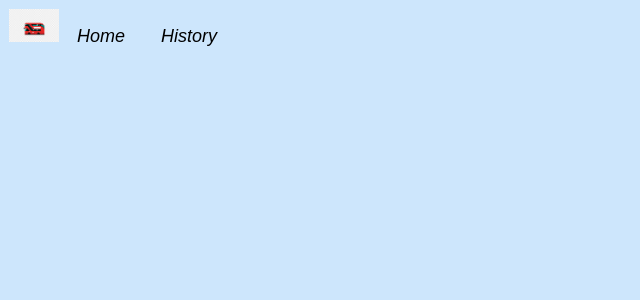
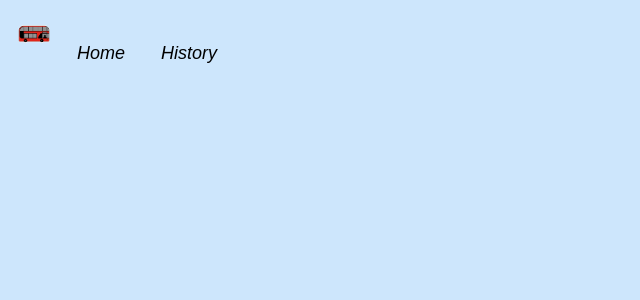
Before and after one commit to FinLSoftwire/busboardreact, a React (Create React App) app: page /nav in a window 1280 px wide. Shown: the top 300 px of the page, without its empty margins (0-640 px from the left). Built offline with nearby package versions, Linux system fonts and the light colour scheme.

Commit message:
alignment weird but navbar ok

```diff
--- a/src/navbar.css
+++ b/src/navbar.css
@@ -3,7 +3,7 @@
 
 
 .icon {
-    max-width: 50px;
+    max-width: 5vw;
     max-height: 50px;
 }
 .navbar{
--- a/src/navbar.tsx
+++ b/src/navbar.tsx
@@ -7,9 +7,9 @@ const Navbar = () => {
     return (<>
     <Nav className="navbar">
         <div className="container-fluid">
-            <img src="./bus.png" className="icon"></img>
-                <div className = 'nav-item'><a href="/">Home</a></div>
-                <div className = 'nav-item'><a href="/history">History</a></div>
+            <img src="./bus.gif" className="icon"></img>
+            <div className = 'nav-item'><a href="/">Home</a></div>
+            <div className = 'nav-item'><a href="/history">History</a></div>
         </div>
     </Nav>
         </>
```
Also changed, not shown: public/bus.gif (added), public/bus.png (deleted).
